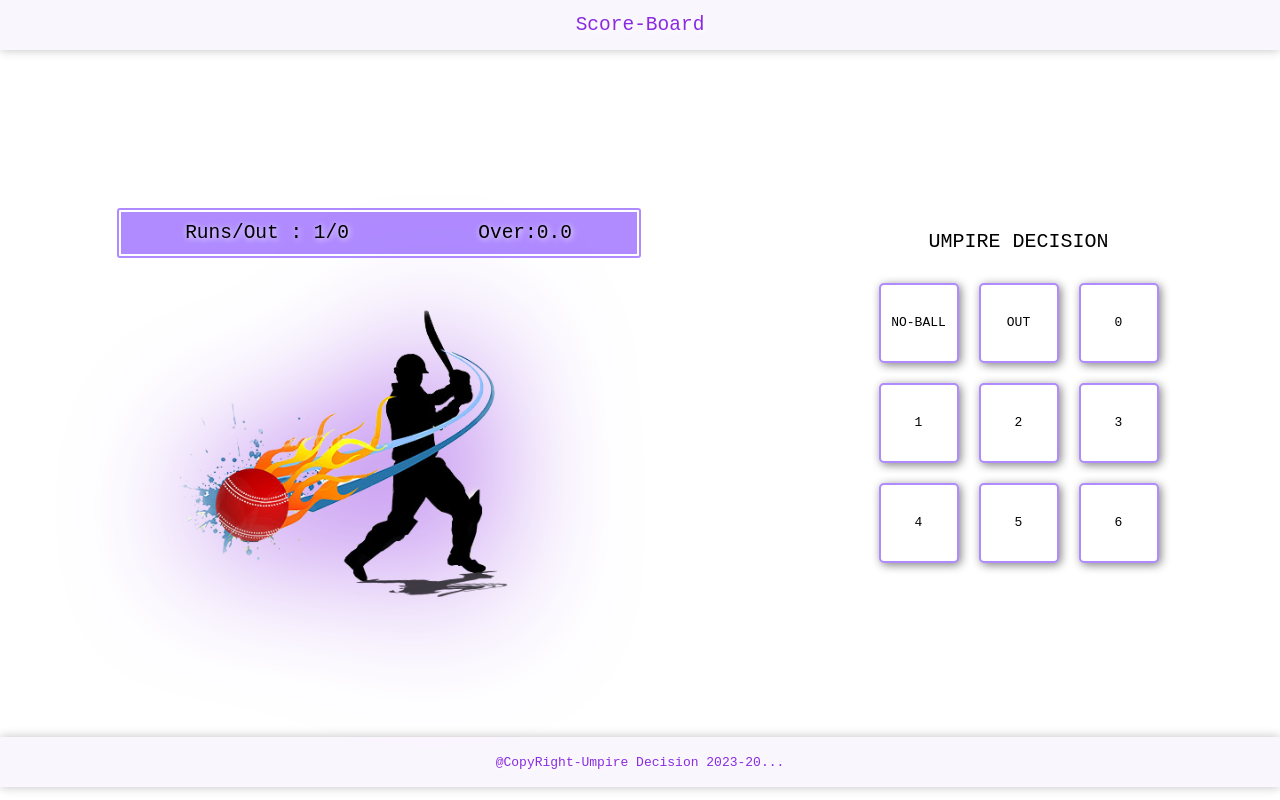
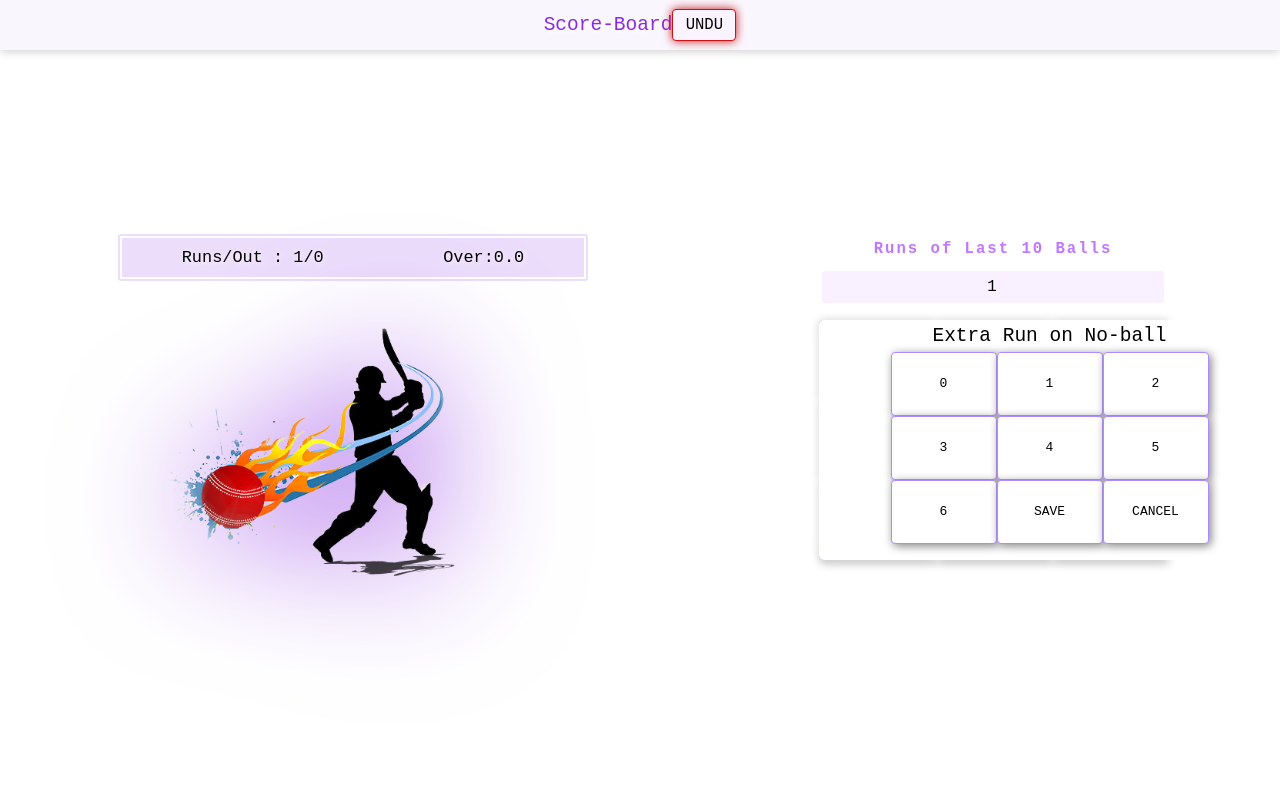
Before and after one commit to vaibhav348/umpirecall, a React (Create React App) app: page / in a window 1280 px wide. Both pictures are taken after a click on the button "NO-BALL". Built offline with nearby package versions, Linux system fonts and the light colour scheme.

Commit message:
Added Timeline

```diff
--- a/src/App.js
+++ b/src/App.js
@@ -9,7 +9,7 @@ const App = () => {
  <>
   <Header/>
  <ScoreBorde />
-  <Footer/>
+  {/* <Footer/> */}
 
  </>
   )
--- a/src/componets/header/Header.jsx
+++ b/src/componets/header/Header.jsx
@@ -3,6 +3,7 @@ const Header = () => {
   return (
     <header classNameName="header">
     <h1 className='headertitle'>Score-Board</h1>
+    <button className="undubtn">undu</button>
    </header>
   )
 }
--- /dev/null
+++ b/src/componets/noballkeypad/Noballkeypad.jsx
@@ -0,0 +1,36 @@
+import { useState } from "react";
+
+const Keypad = ({ onClose, onSave }) => {
+  const [selectedNumber, setSelectedNumber] = useState(null);
+
+  const handleNumberClick = (number) => {
+      setSelectedNumber(number);
+  };
+
+  const handleSave = () => {
+      onSave(selectedNumber);
+      setSelectedNumber(null);
+      onClose();
+  };
+
+  return (
+      <div className="keypad">
+          <h2 style={{textAlign:"center" , margin:"5px"}}>Extra Run on No-ball {selectedNumber}</h2>
+          <div className="keypad-buttons">
+              {[0, 1, 2, 3, 4, 5, 6].map((number) => (
+                  <button id="noballbtn"
+                      key={number}
+                      onClick={() => handleNumberClick(number)}
+                      className={selectedNumber === number ? 'selected' : ''}
+                  >
+                      {number}
+                  </button>
+              ))}
+              <button id="noballbtn" onClick={handleSave}>Save</button>
+              <button id="noballbtn" onClick={onClose}>Cancel</button>
+          </div>
+
+      </div>
+  );
+};
+export default Keypad
--- a/src/componets/scoreboard/ScoreBorde.jsx
+++ b/src/componets/scoreboard/ScoreBorde.jsx
@@ -1,17 +1,61 @@
 import "./scorebord.css"
 import cimg from "../../c.png"
+import unduimg from "../../undu.png"
 import { useState } from 'react'
+import Keypad from "../noballkeypad/Noballkeypad"
 
 const ScoreBorde = () => {
-    const [total, setTotal] = useState(0);
     const [out, setOut] = useState(0);
     const [ballCount, setBallCount] = useState(0);
     const [over, setOver] = useState(0)
+    const [keypadVisible, setKeypadVisible] = useState(false);
+    const [selectedValue, setSelectedValue] = useState(null);
+
+
+
+
+
+
+
+
+
+
+
+
+    const [valuesArray, setValuesArray] = useState([]);
+
+
+
+
+
+
+
+
+
+
+
+    //noballdata
+    const handleKeypadOpen = () => {
+        setKeypadVisible(true);
+        setValuesArray([...valuesArray, 1]);
+    };
+    const handleKeypadClose = () => {
+        setKeypadVisible(false);
+    };
+    const handleKeypadSave = (value) => {
+        setSelectedValue(value);
+        setValuesArray([...valuesArray, value]);
+    };
+
+
+
+
+
 
     //handel OUT
     const handelOut = () => {
         if (out >= 10) {
-            alert(`ALL PLAYER OUT & TARGET IS ${total} !!!`)
+            alert(`ALL PLAYER OUT & TARGET IS ${calculateSum()} !!!`)
         }
         else {
             setOut(out + 1);
@@ -23,9 +67,8 @@ const ScoreBorde = () => {
     const handelBallRunOut = () => {
         if (out >= 10) {
             setBallCount(ballCount);
-            setTotal(total);
-
-            alert(`ALL PLAYER OUT & TARGET IS ${total} !!!`)
+            setValuesArray([...valuesArray]);
+            alert(`ALL PLAYER OUT & TARGET IS ${calculateSum()} !!!`)
 
         }
     }
@@ -42,71 +85,138 @@ const ScoreBorde = () => {
 
     //handel runs
     const handelZero = () => {
-        setTotal((prevTotal) => prevTotal + 0);
+        setValuesArray([...valuesArray, 0]);
         handleBowl();
         handelBallRunOut()
     }
     const handelOne = () => {
-        setTotal((prevTotal) => prevTotal + 1);
+        setValuesArray([...valuesArray, 1]);
         handleBowl();
         handelBallRunOut()
     }
     const handelTow = () => {
-        setTotal((prevTotal) => prevTotal + 2);
+        setValuesArray([...valuesArray, 2]);
         handleBowl();
         handelBallRunOut()
     }
     const handelThree = () => {
-        setTotal((prevTotal) => prevTotal + 3);
+        setValuesArray([...valuesArray, 3]);
         handleBowl();
         handelBallRunOut()
     }
     const handelFour = () => {
-        setTotal((prevTotal) => prevTotal + 4);
+        setValuesArray([...valuesArray, 4]);
         handleBowl();
         handelBallRunOut()
     }
     const handelFive = () => {
-        setTotal((prevTotal) => prevTotal + 5);
+        setValuesArray([...valuesArray, 5]);
         handleBowl();
         handelBallRunOut()
     }
     const handelSix = () => {
-        setTotal((prevTotal) => prevTotal + 6);
+        setValuesArray([...valuesArray, 6]);
         handleBowl();
         handelBallRunOut()
     }
 
-    //handel no Ball
-    const noBallHandelr = () => {
-        setTotal(total + 1)
-        handelBallRunOut()
-    }
+
+    const calculateSum = () => {
+        const sum = valuesArray.reduce((accumulator, currentValue) => accumulator + currentValue, 0);
+        return sum;
+    };
+
+
+
+
+
+
+
+    const lastTenNumbers = valuesArray.slice(-10);
+
+
+
+
+
+
+
 
 
     return (
         <div className='scorecard'>
             <div className="upper">
                 <div className="runview">
-                    <p className='runs'>Runs/Out : {total}/{out}</p>
+                    <p className='runs'>Runs/Out : {calculateSum()}/{out}</p>
                     <p className='over'>Over:{over}.{ballCount}</p>
+
                 </div>
-                <img src={cimg} alt="Cricket IMG" />
+
+                <div className="middle">
+                <img className="cimg" src={cimg} alt="Cricket IMG" />
+
+                </div>
             </div>
 
             <div className="umpire">
-                <h1 className='umpire-heading'>Umpire  decision</h1>
+                {/* <h1 className='umpire-heading'>Umpire  decision</h1> */}
+
+
+
+
+
+
+
+
+                <p className="tenballrun">Runs of Last 10 Balls</p>
+                <section className="tenballrun">
+                    {lastTenNumbers.length === 0 ? (
+                        <p>Enter first Run...</p>
+                    ) :
+                        (
+                            <div>
+                                {lastTenNumbers.join(', ')}
+                                {console.log(lastTenNumbers)}
+                            </div>
+                        )}
+                </section>
+
+
+
+
+
+
+
+
+
+
+
                 <div className="typeofball">
-                    <button className='decision-btn' onClick={noBallHandelr}>no-ball</button>
-                    <button className='decision-btn' onClick={handelOut}>out</button>
-                    <button className='decision-btn' onClick={handelZero}>0</button>
-                    <button className='decision-btn' onClick={handelOne}>1</button>
-                    <button className='decision-btn' onClick={handelTow}>2</button>
-                    <button className='decision-btn' onClick={handelThree}>3</button>
-                    <button className='decision-btn' onClick={handelFour}>4</button>
-                    <button className='decision-btn' onClick={handelFive}>5</button>
-                    <button className='decision-btn' onClick={handelSix}>6</button>
+                    <div className="noballhandler">
+                        {keypadVisible && (
+                            <Keypad
+                                onClose={handleKeypadClose}
+                                onSave={handleKeypadSave}
+                            />
+                        )}
+                    </div>
+                    <button className='decision-btn-noball' onClick={handleKeypadOpen}> no-ball
+
+
+                    </button>
+                    <button className='decision-btn' onClick={handelOut}> out
+
+                    </button>
+                    <button className='decision-btn' onClick={handelZero}> 0</button>
+                    <button className='decision-btn' onClick={handelOne}> 1</button>
+                    <button className='decision-btn' onClick={handelTow}> 2</button>
+                    <button className='decision-btn' onClick={handelThree}> 3</button>
+                    <button className='decision-btn' onClick={handelFour}> 4</button>
+                    <button className='decision-btn' onClick={handelFive}> 5</button>
+                    <button className='decision-btn' onClick={handelSix}> 6</button>
                 </div>
+
+
+
             </div>
 
         </div>
--- a/src/componets/scoreboard/scorebord.css
+++ b/src/componets/scoreboard/scorebord.css
@@ -11,8 +11,8 @@ div#root {
     display: flex;
     justify-content: space-around;
     margin: 1rem;
-    font-size: 1.5rem;
-    background: #af8bff;
+    font-size: 1.3rem;
+    background: #ecddfb;
     border: 6px double white;
     border-radius: 5px;
     padding: 10px 0px;
@@ -23,26 +23,40 @@ p.runs, p.over {
 
 
 button.decision-btn {
-    padding: 10px;
     text-transform: uppercase;
-    margin: 10px;
     text-align: center;
-    border-radius: 5px;
+    border-radius: 4px;
     box-shadow: 2px 2px 10px gray;
     font-size: 1rem;
     background-color: white;
-    border: 2px solid #af8bff;
-    width: 80px;
+    border: 1px solid #af8bff;
+    width: 116px;
     height: 80px;
     cursor: pointer;
-    transition: background-color 0.3s ease, transform 0.3s ease;
+    transition: background-color 0.3s ease, transform 0.3s ease-out;
+}
+.decision-btn-noball{
+    text-transform: uppercase;
+    text-align: center;
+    border-radius: 4px;
+    box-shadow: 2px 2px 10px gray;
+    font-size: 1rem;
+    background-color: white;
+    border: 1px solid #af8bff;
+    width: 116px;
+    height: 80px;
+    cursor: pointer;
+    transition: background-color 0.3s ease, transform 0.3s ease-out;
+}
+button.decision-btn-noball{
+
+    width: 116px;
+    height: 80px;
   }
-  button.decision-btn:hover{
-      background-color: #0056b3;
+  button.decision-btn:active{
     transform: scale(1.1);
-    width: 80px;
+    width: 116px;
     height: 80px;
-    color: aliceblue;
   }
   .typeofball {
     display: grid;
@@ -50,11 +64,30 @@ button.decision-btn {
     grid-template-columns: auto auto auto;
     padding: 10px;
 }
-img {
-    width: 90%;
-    padding-right: 54px;
+.cimg {
+    width: 77%;
     filter: drop-shadow(4px 4px 70px #8a2be2);
 }
+button.undubtn {
+    text-transform: uppercase;
+    text-align: center;
+    border-radius: 4px;
+    box-shadow: 0px 0px 10px #c21616;
+    font-size: 1.2rem;
+    z-index: 1;
+    background-color: #f9f4ff;
+    border: 1px solid #ce1111;
+    width: 64px;
+    height: 32px;
+    cursor: pointer;
+    /* transition: background-color 0.3s ease, transform 0.3s ease-out; */
+}
+    .middle {
+        display: flex;
+        justify-content: unset;
+        align-items: center;
+    }
+
 .umpire-heading {
     padding: 10px;
     text-transform: uppercase;
@@ -75,6 +108,92 @@ img {
 
     .scorecard {
         display: block;
-        height: 90vh;
+        height: 80vh;
     }
     }
+
+
+
+.popup {
+    display: none;
+    position: fixed;
+    top: 0;
+    left: 0;
+    width: 100%;
+    height: 100%;
+    background-color: rgba(0, 0, 0, 0.5);
+  }
+
+  .popup-content {
+    background-color: white;
+    padding: 20px;
+    border-radius: 5px;
+    box-shadow: 0 0 10px rgba(0, 0, 0, 0.2);
+    position: absolute;
+    top: 50%;
+    left: 50%;
+    transform: translate(-50%, -50%);
+  }
+
+  #closePopup {
+    float: right;
+    border: none;
+    background-color: transparent;
+    cursor: pointer;
+  }
+  .noballhandler {
+    justify-content: center;
+    align-items: center;
+    display: grid;
+    background-color: white;
+
+    width: -webkit-fill-available;
+    border-radius: 5px;
+    box-shadow: 0px 0px 15px #ffffff;
+      position: fixed;
+}
+.keypad {
+    height: 240px;
+}
+.keypad-buttons {
+    display: grid;
+    justify-content: center;
+    grid-template-columns: auto auto auto;
+}
+button#noballbtn {
+    text-transform: uppercase;
+    text-align: center;
+    border-radius: 4px;
+    box-shadow: 2px 2px 10px gray;
+    font-size: 1rem;
+    background-color: white;
+    border: 1px solid #af8bff;
+    width: 106px;
+    height: 64px;
+    cursor: pointer;
+    transition: background-color 0.3s ease, transform 0.3s ease-out;
+}
+section.tenballrun {
+    display: flex;
+    justify-content: space-around;
+    margin: 0.5rem 1rem;
+    font-size: 1.2rem;
+    letter-spacing: 2px;
+    background: #f9f1ff;;
+    /* border: 6px double white; */
+    border-radius: 3px;
+    padding: 7px 0px;
+}
+p.tenballrun {
+    display: flex;
+    justify-content: space-around;
+    /* margin: 1rem; */
+    font-size: 1.2rem;
+    color: #be77ff;
+    letter-spacing: 2px;
+    font-weight: 600;
+    /* background: #eedffb; */
+    /* border: 6px double white; */
+    border-radius: 3px;
+    padding: 7px 0px;
+}
```
Also changed, not shown: src/componets/noballkeypad/noballkeypad.css (added), src/undu.png (added).
